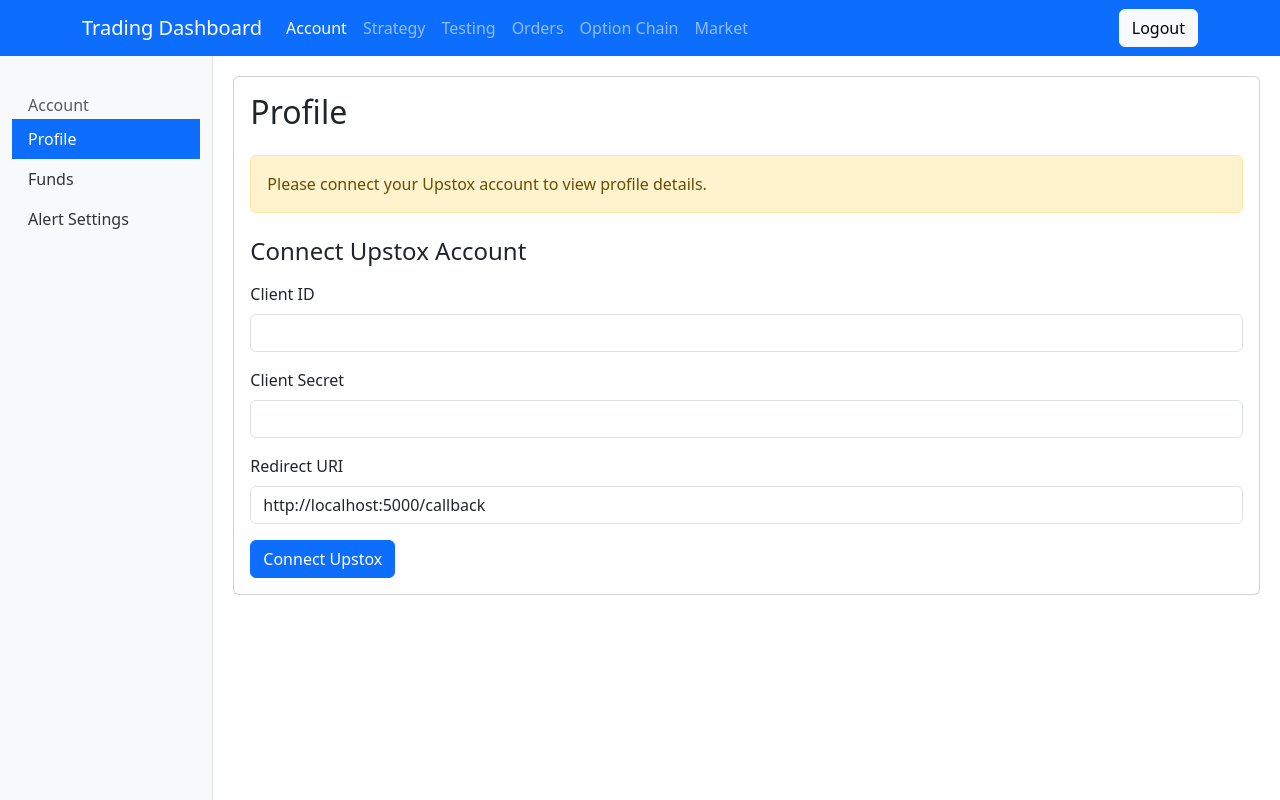
After one commit to arokyaillam/demoproject, a Flask app: page /profile in a window 1280 px wide. The commit adds this page. Run offline with Flask 3, Linux system fonts and the light colour scheme; a user stored in the database is signed in; data comes from the database, SQL or seed files in the repository; both versions use the stored data as it was after the commit; data that the repository does not hold is empty.

Commit message:
feat: add new routes and update dashboard navigation
Added new routes for strategy, testing, orders, option_chain, and market pages. Updated the dashboard navigation to include links to these new pages for better user navigation and functionality. The changes include new HTML templates and corresponding Flask route handlers.

```diff
--- a/app.py
+++ b/app.py
@@ -95,6 +95,10 @@ def connect_upstox():
     client_secret = request.form.get('client_secret')
     redirect_uri = request.form.get('redirect_uri')
 
+    if not all([client_id, client_secret, redirect_uri]):
+        flash('All fields are required')
+        return redirect(url_for('profile'))
+
     # Store API credentials in session
     session['upstox_credentials'] = {
         'client_id': client_id,
@@ -139,10 +143,18 @@ def upstox_callback():
         response = requests.post(url, headers=headers, data=data)
         if response.status_code == 200:
             token_data = response.json()
-            # Store the access token in the database
             db = get_db()
-            db.execute('UPDATE users SET access_token = ? WHERE id = ?',
-                      (token_data.get('access_token'), current_user.id))
+            db.execute('''
+                UPDATE users
+                SET access_token = ?, client_id = ?, client_secret = ?, redirect_uri = ?
+                WHERE id = ?
+            ''', (
+                token_data.get('access_token'),
+                credentials['client_id'],
+                credentials['client_secret'],
+                credentials['redirect_uri'],
+                current_user.id
+            ))
             db.commit()
             db.close()
             flash('Successfully connected to Upstox!')
@@ -153,6 +165,94 @@ def upstox_callback():
 
     return redirect(url_for('dashboard'))
 
+# Add these new routes after your existing routes
+
+@app.route('/strategy')
+@login_required
+def strategy():
+    return render_template('strategy.html', username=current_user.username)
+
+@app.route('/testing')
+@login_required
+def testing():
+    return render_template('testing.html', username=current_user.username)
+
+@app.route('/orders')
+@login_required
+def orders():
+    return render_template('orders.html', username=current_user.username)
+
+@app.route('/option_chain')
+@login_required
+def option_chain():
+    return render_template('option_chain.html', username=current_user.username)
+
+@app.route('/market')
+@login_required
+def market():
+    return render_template('market.html', username=current_user.username)
+
+@app.route('/profile')
+@login_required
+def profile():
+    try:
+        db = get_db()
+        # First check if the columns exist
+        columns = db.execute("PRAGMA table_info(users)").fetchall()
+        column_names = [column[1] for column in columns]
+
+        # Build query based on existing columns
+        select_columns = ['access_token']
+        if 'client_id' in column_names:
+            select_columns.extend(['client_id', 'client_secret', 'redirect_uri'])
+
+        query = f"SELECT {', '.join(select_columns)} FROM users WHERE id = ?"
+        user = db.execute(query, (current_user.id,)).fetchone()
+        db.close()
+
+        profile_data = None
+        if user and user['access_token']:
+            try:
+                url = 'https://api.upstox.com/v2/user/profile'
+                headers = {
+                    'Accept': 'application/json',
+                    'Authorization': f'Bearer {user["access_token"]}'
+                }
+                response = requests.get(url, headers=headers)
+                print("API Response:", response.text)  # Debug print
+
+                if response.status_code == 200:
+                    data = response.json().get('data', {})
+                    profile_data = data
+                else:
+                    flash(f'Failed to fetch profile data: {response.text}')
+            except Exception as e:
+                flash(f'Error fetching profile: {str(e)}')
+                print(f"API Error: {str(e)}")  # Debug print
+
+        return render_template('profile.html',
+                             username=current_user.username,
+                             profile_data=profile_data,
+                             connection_details=user if user else None)
+
+    except Exception as e:
+        flash(f'Database error: {str(e)}')
+        print(f"Database Error: {str(e)}")  # Debug print
+        return render_template('profile.html',
+                             username=current_user.username,
+                             profile_data=None,
+                             connection_details=None)
+
+@app.route('/funds')
+@login_required
+def funds():
+    return render_template('funds.html', username=current_user.username)
+
+@app.route('/alert-settings')
+@login_required
+def alert_settings():
+    return render_template('alert_settings.html', username=current_user.username)
+
 if __name__ == '__main__':
     if not os.path.exists('database.db'):
         db = get_db()
@@ -161,7 +261,10 @@ if __name__ == '__main__':
                 id INTEGER PRIMARY KEY AUTOINCREMENT,
                 username TEXT UNIQUE NOT NULL,
                 password TEXT NOT NULL,
-                access_token TEXT
+                access_token TEXT,
+                client_id TEXT,
+                client_secret TEXT,
+                redirect_uri TEXT
             )
         ''')
         db.commit()
--- /dev/null
+++ b/templates/base.html
@@ -0,0 +1,93 @@
+<!DOCTYPE html>
+<html>
+<head>
+    <title>Trading Dashboard</title>
+    <link href="https://cdn.jsdelivr.net/npm/bootstrap@5.3.3/dist/css/bootstrap.min.css" rel="stylesheet">
+    <style>
+        .sidebar {
+            min-height: calc(100vh - 56px);
+            background-color: #f8f9fa;
+            border-right: 1px solid #dee2e6;
+        }
+        .sidebar .nav-link {
+            color: #333;
+            padding: 0.5rem 1rem;
+        }
+        .sidebar .nav-link:hover {
+            background-color: #e9ecef;
+        }
+        .main-content {
+            padding: 20px;
+        }
+        .nav-link.active {
+            background-color: #0d6efd;
+            color: white !important;
+        }
+    </style>
+</head>
+<body>
+    <nav class="navbar navbar-expand-lg navbar-dark bg-primary">
+        <div class="container">
+            <a class="navbar-brand" href="#">Trading Dashboard</a>
+            <button class="navbar-toggler" type="button" data-bs-toggle="collapse" data-bs-target="#navbarNav">
+                <span class="navbar-toggler-icon"></span>
+            </button>
+            <div class="collapse navbar-collapse" id="navbarNav">
+                <ul class="navbar-nav me-auto">
+                    <li class="nav-item">
+                        <a class="nav-link {{ 'active' if request.endpoint in ['dashboard', 'profile', 'funds', 'alert_settings'] }}"
+                           href="{{ url_for('dashboard') }}">Account</a>
+                    </li>
+                    <li class="nav-item">
+                        <a class="nav-link {{ 'active' if request.endpoint == 'strategy' }}"
+                           href="{{ url_for('strategy') }}">Strategy</a>
+                    </li>
+                    <li class="nav-item">
+                        <a class="nav-link {{ 'active' if request.endpoint == 'testing' }}"
+                           href="{{ url_for('testing') }}">Testing</a>
+                    </li>
+                    <li class="nav-item">
+                        <a class="nav-link {{ 'active' if request.endpoint == 'orders' }}"
+                           href="{{ url_for('orders') }}">Orders</a>
+                    </li>
+                    <li class="nav-item">
+                        <a class="nav-link {{ 'active' if request.endpoint == 'option_chain' }}"
+                           href="{{ url_for('option_chain') }}">Option Chain</a>
+                    </li>
+                    <li class="nav-item">
+                        <a class="nav-link {{ 'active' if request.endpoint == 'market' }}"
+                           href="{{ url_for('market') }}">Market</a>
+                    </li>
+                </ul>
+                <div class="navbar-nav">
+                    <a href="{{ url_for('logout') }}" class="btn btn-light">Logout</a>
+                </div>
+            </div>
+        </div>
+    </nav>
+
+    <div class="container-fluid">
+        <div class="row">
+            {% if request.endpoint in ['dashboard', 'profile', 'funds', 'alert_settings'] %}
+            <div class="col-md-3 col-lg-2 sidebar py-3">
+                <div class="nav flex-column">
+                    <h6 class="sidebar-heading px-3 mt-4 mb-1 text-muted">Account</h6>
+                    <a class="nav-link {{ 'active' if request.endpoint == 'profile' }}"
+                       href="{{ url_for('profile') }}">Profile</a>
+                    <a class="nav-link {{ 'active' if request.endpoint == 'funds' }}"
+                       href="{{ url_for('funds') }}">Funds</a>
+                    <a class="nav-link {{ 'active' if request.endpoint == 'alert_settings' }}"
+                       href="{{ url_for('alert_settings') }}">Alert Settings</a>
+                </div>
+            </div>
+            <main class="col-md-9 col-lg-10 main-content">
+            {% else %}
+            <main class="col-12 main-content">
+            {% endif %}
+                {% block content %}{% endblock %}
+            </main>
+        </div>
+    </div>
+    <script src="https://cdn.jsdelivr.net/npm/bootstrap@5.3.3/dist/js/bootstrap.bundle.min.js"></script>
+</body>
+</html>
--- /dev/null
+++ b/templates/profile.html
@@ -0,0 +1,112 @@
+{% extends "base.html" %}
+{% block content %}
+<div class="card">
+    <div class="card-body">
+        <h2 class="card-title">Profile</h2>
+        {% if profile_data %}
+            <div class="mt-4">
+                <div class="row">
+                    <div class="col-md-6">
+                        <h4>Personal Information</h4>
+                        <table class="table">
+                            <tr>
+                                <th>Name</th>
+                                <td>{{ profile_data.user_name }}</td>
+                            </tr>
+                            <tr>
+                                <th>Email</th>
+                                <td>{{ profile_data.email }}</td>
+                            </tr>
+                            <tr>
+                                <th>User ID</th>
+                                <td>{{ profile_data.user_id }}</td>
+                            </tr>
+                            <tr>
+                                <th>User Type</th>
+                                <td>{{ profile_data.user_type }}</td>
+                            </tr>
+                            <tr>
+                                <th>Status</th>
+                                <td>
+                                    {% if profile_data.is_active %}
+                                        <span class="badge bg-success">Active</span>
+                                    {% else %}
+                                        <span class="badge bg-danger">Inactive</span>
+                                    {% endif %}
+                                </td>
+                            </tr>
+                        </table>
+                    </div>
+                    <div class="col-md-6">
+                        <h4>Trading Information</h4>
+                        <table class="table">
+                            <tr>
+                                <th>Broker</th>
+                                <td>{{ profile_data.broker }}</td>
+                            </tr>
+                            <tr>
+                                <th>Exchanges</th>
+                                <td>
+                                    {% for exchange in profile_data.exchanges %}
+                                        <span class="badge bg-primary me-1">{{ exchange }}</span>
+                                    {% endfor %}
+                                </td>
+                            </tr>
+                            <tr>
+                                <th>Products</th>
+                                <td>
+                                    {% for product in profile_data.products %}
+                                        <span class="badge bg-info me-1">{{ product }}</span>
+                                    {% endfor %}
+                                </td>
+                            </tr>
+                            <tr>
+                                <th>Order Types</th>
+                                <td>
+                                    {% for type in profile_data.order_types %}
+                                        <span class="badge bg-secondary me-1">{{ type }}</span>
+                                    {% endfor %}
+                                </td>
+                            </tr>
+                            <tr>
+                                <th>POA/DDPI</th>
+                                <td>
+                                    POA: <span class="badge {% if profile_data.poa %}bg-success{% else %}bg-danger{% endif %}">
+                                        {{ 'Yes' if profile_data.poa else 'No' }}
+                                    </span>
+                                    DDPI: <span class="badge {% if profile_data.ddpi %}bg-success{% else %}bg-danger{% endif %}">
+                                        {{ 'Yes' if profile_data.ddpi else 'No' }}
+                                    </span>
+                                </td>
+                            </tr>
+                        </table>
+                    </div>
+                </div>
+            </div>
+        {% else %}
+            <div class="alert alert-warning mt-4">
+                Please connect your Upstox account to view profile details.
+            </div>
+            <div class="mt-4">
+                <h4>Connect Upstox Account</h4>
+                <form method="POST" action="{{ url_for('connect_upstox') }}" class="mt-3">
+                    <div class="mb-3">
+                        <label class="form-label">Client ID</label>
+                        <input type="text" class="form-control" name="client_id" required>
+                    </div>
+                    <div class="mb-3">
+                        <label class="form-label">Client Secret</label>
+                        <input type="password" class="form-control" name="client_secret" required>
+                    </div>
+                    <div class="mb-3">
+                        <label class="form-label">Redirect URI</label>
+                        <input type="text" class="form-control" name="redirect_uri"
+                               value="http://localhost:5000/callback" required>
+                    </div>
+                    <button type="submit" class="btn btn-primary">Connect Upstox</button>
+                </form>
+            </div>
+        {% endif %}
+    </div>
+</div>
+{% endblock %}
```
Also changed, not shown: templates/alert_settings.html (added, +13 -0 lines), templates/dashboard.html (+7 -33 lines), templates/funds.html (added, +12 -0 lines), database.db.
